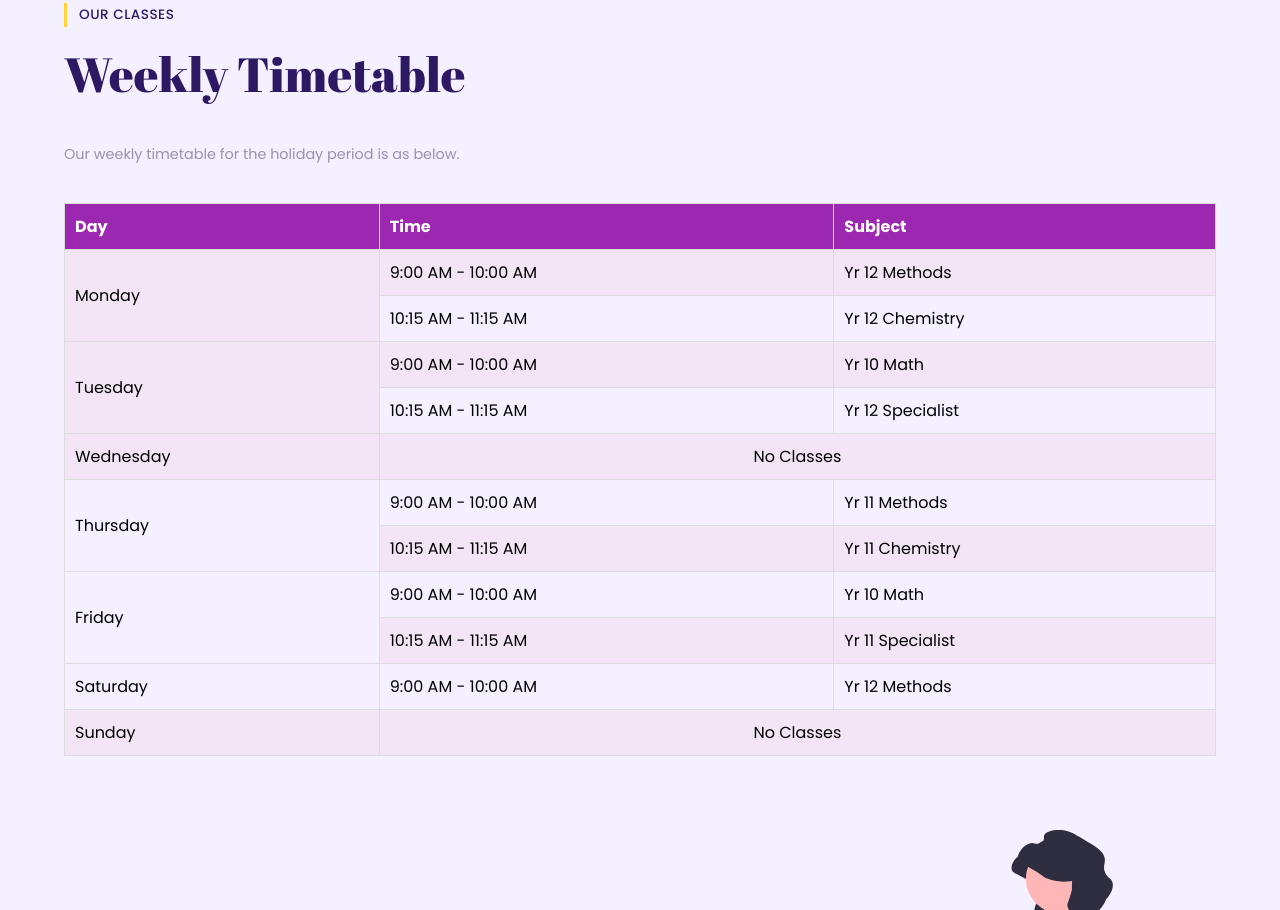
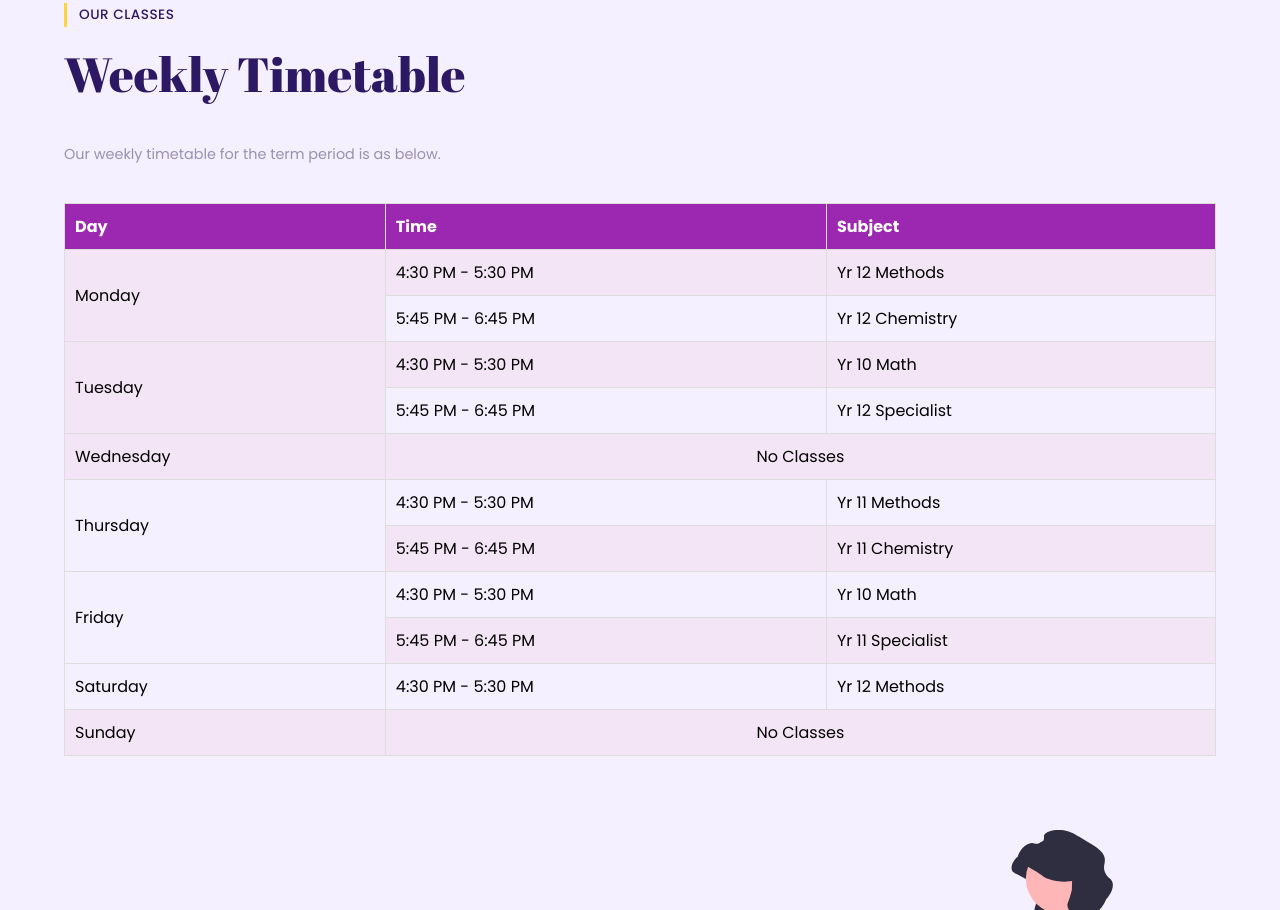
Before and after one commit to farzand03/yuku, a plain HTML site: page index.html in a window 1280 px wide. Shown: the part 5030-5940 px from the top of the page. Drawn offline with nearby package versions, Linux system fonts and the light colour scheme.

Commit message:
Update index.html

```diff
--- a/index.html
+++ b/index.html
@@ -728,7 +728,7 @@
           <div class="container">
             <h2 class="sub-heading">Our Classes</h2>
             <h1 class="heading">Weekly Timetable</h1>
-            <p class="text">Our weekly timetable for the holiday period is as below.</p>
+            <p class="text">Our weekly timetable for the term period is as below.</p>
             <table>
               <tr>
                 <th>Day</th>
@@ -737,20 +737,20 @@
               </tr>
               <tr>
                 <td rowspan="2">Monday</td>
-                <td>9:00 AM - 10:00 AM</td>
+                <td>4:30 PM - 5:30 PM</td>
                 <td>Yr 12 Methods</td>
               </tr>
               <tr>
-                <td>10:15 AM - 11:15 AM</td>
+                <td>5:45 PM - 6:45 PM</td>
                 <td>Yr 12 Chemistry</td>
               </tr>
               <tr>
                 <td rowspan="2">Tuesday</td>
-                <td>9:00 AM - 10:00 AM</td>
+                <td>4:30 PM - 5:30 PM</td>
                 <td>Yr 10 Math</td>
               </tr>
               <tr>
-                <td>10:15 AM - 11:15 AM</td>
+                <td>5:45 PM - 6:45 PM</td>
                 <td>Yr 12 Specialist</td>
               </tr>
               <tr>
@@ -759,25 +759,25 @@
               </tr>
               <tr>
                 <td rowspan="2">Thursday</td>
-                <td>9:00 AM - 10:00 AM</td>
+                <td>4:30 PM - 5:30 PM</td>
                 <td>Yr 11 Methods</td>
               </tr>
               <tr>
-                <td>10:15 AM - 11:15 AM</td>
+                <td>5:45 PM - 6:45 PM</td>
                 <td>Yr 11 Chemistry</td>
               </tr>
               <tr>
                 <td rowspan="2">Friday</td>
-                <td>9:00 AM - 10:00 AM</td>
+                <td>4:30 PM - 5:30 PM</td>
                 <td>Yr 10 Math</td>
               </tr>
               <tr>
-                <td>10:15 AM - 11:15 AM</td>
+                <td>5:45 PM - 6:45 PM</td>
                 <td>Yr 11 Specialist</td>
               </tr>
               <tr>
                 <td>Saturday</td>
-                <td>9:00 AM - 10:00 AM</td>
+                <td>4:30 PM - 5:30 PM</td>
                 <td>Yr 12 Methods</td>
               </tr>
               <tr>
```
